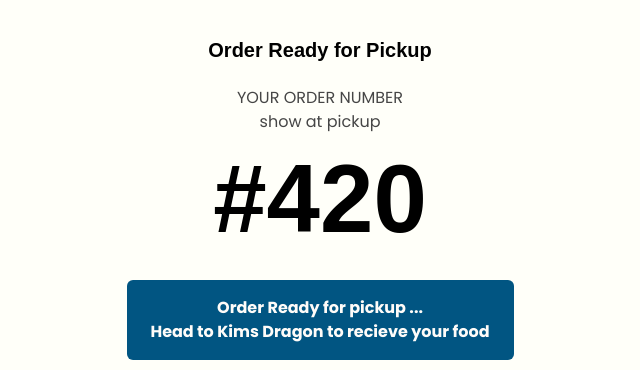
After one commit to OliviaKnestaut/2501-idm216-blueprints, a PHP site: page /alpha/order_progress_2.html in a window 1280 px wide. The commit adds this page. Shown: the part 393-763 px from the top of the page, without its empty margins (320-960 px from the left). Run offline with PHP 8.4, Linux system fonts and the light colour scheme; some web fonts are replaced.

Commit message:
order progress pages

```diff
--- /dev/null
+++ b/alpha/order_progress_2.html
@@ -0,0 +1,52 @@
+<!DOCTYPE html>
+<html lang="en">
+<head>
+    <meta charset="UTF-8">
+    <meta name="viewport" content="width=device-width, initial-scale=1.0">
+    <title>Document</title>
+    <link rel="stylesheet" href="../css/alpha/main_styles.css">
+    <link rel="stylesheet" href="../css/alpha/order_progress.css">
+</head>
+<body>
+    <header>
+        <a class="left" href="main.php">
+            <img class="header-icon" src="../images/alpha/assets/x-icon.svg" alt="">
+        </a>
+        <img class="header-icon" src="../images/alpha/assets/tracking-icon.svg" alt="">
+        <a href="cart.html">
+            <img class="header-icon" src="../images/alpha/assets/cart-icon.svg" alt="">
+        </a>
+    </header>
+    <div class="progress-header">
+        <img class="dragon-logo-clouds" src="../images/alpha/assets/dragon-logo-clouds.svg" alt="">
+        <h1 class="progress-title">Order Ready for Pickup</h1>
+        <div class="centered-text">
+            <p>YOUR ORDER NUMBER <br>show at pickup</p>
+        </div>
+        <div class="centered-text">
+            <h1 class="order-number">#420</p>
+        </div>
+    </div>
+
+
+    <div class="progress-wrapper">
+        <div class="order-info">
+            <h3 class="order-title">Order Ready for pickup ... <br>
+                Head to Kims Dragon to recieve your food</h1>
+        </div>
+    </div>
+
+    <div class="google-maps-wrapper">
+        <div class="google-maps">
+            <img src="../images/alpha/assets/google-maps.svg" alt="">
+        </div>
+        <button class="go-to-maps-btn">
+            <h3 class="order-title">Go to Maps to find 3101-3141 Ludlow St</h3>
+        </button>
+    </div>
+
+
+    <script src="../js/components/loading-bar.js"></script>
+
+</body>
+</html>
--- a/css/alpha/main_styles.css
+++ b/css/alpha/main_styles.css
@@ -24,6 +24,8 @@ html{
     --yellow: #F1D780 !important;
     --light-grey: #B1B1B1 !important;
     --dark-red: #7A2618 !important;
+    --white: #FFFCF9 !important;
+    --dark-orange: #B93F2B !important;
     --body-text: #464646 !important;
 
     --Poppins: 'Poppins', Arial, sans-serif ;
--- /dev/null
+++ b/css/alpha/order_progress.css
@@ -0,0 +1,139 @@
+.dragon-logo-clouds {
+    padding-top: 18px;
+}
+
+.progress-header{
+    display: flex;
+    flex-direction: column;
+    align-items: center;
+}
+
+.progress-title {
+    color: #000;
+    font-family: var(--Reem-Kufi-Ink);
+    font-size: 20px;
+    font-style: normal;
+    font-weight: 700;
+    line-height: 150%;
+    margin-top: 36px;
+    margin-bottom: 13px;
+}
+
+.progress-wrapper {
+    display: flex;
+    justify-content: center;  /* Horizontally center the progress bar */
+    align-items: center;      /* Vertically center the progress bar */        /* Ensure the wrapper takes up the full height of the viewport */
+}
+
+.progress-container {
+    display: flex;
+    align-items: center;
+    position: relative;
+    width: 90%;
+    max-width: 500px;
+}
+
+.progress-bar {
+    position: absolute;
+    height: 15px;
+    width: 0%;
+    background-color: #015582;
+    transition: width 1s ease-in-out;
+    z-index: 1;
+}
+.progress-track {
+    width: 99%;
+    height: 15px;
+    background-color: #C9DEEA;
+    border: 2px solid #015582;
+    position: absolute;
+    z-index: 0;
+}
+.step {
+    border-radius: 100%;
+    background-color: #fff;
+    border: 3px solid #015582;
+    display: flex;
+    justify-content: center;
+    align-items: center;
+    position: relative;
+    z-index: 2;
+    transition: background-color 0.5s ease-in-out;
+}
+.step img {
+    width: 35px;
+    height: 35px;
+    transition: filter 0.5s ease-in-out;
+}
+.active {
+    background-color: #015582;
+}
+.active img {
+    filter: invert(1);
+}
+.steps-container {
+    display: flex;
+    justify-content: space-between;
+    width: 100%;
+}
+
+.order-info {
+    display: flex;
+    justify-content: center;  /* Horizontally center the progress bar */
+    align-items: center;
+    background-color: #015582;
+    width: 90%;
+    height: 80px;
+    max-width: 500px;
+    border-radius: 6px;
+    margin-top: 21px;
+}
+
+.order-title {
+    color: var(--white);
+    text-align: center;
+    font-size: 16px;
+}
+
+.google-maps-wrapper {
+    display: flex;
+    flex-direction: column;
+    justify-content: center;
+    align-items: center;
+    margin-top: 13px;
+}
+
+/* Making the image smaller and keeping it centered */
+.google-maps {
+    display: flex;
+    justify-content: center;
+    align-items: center;
+}
+
+.google-maps img {
+    display: block;
+    width: 90%; /* Adjust this value to make the image smaller or larger */
+}
+
+.go-to-maps-btn {
+    width: 90%;
+    margin-top: -5px;
+    padding: 5px 20px; /* Button size */
+    background-color: var(--dark-orange); /* Orange button */
+    border: none; /* No border */
+    border-top-left-radius: 0; /* Square top-left corner */
+    border-top-right-radius: 0; /* Square top-right corner */
+    border-bottom-left-radius: 10px; /* Rounded bottom-left corner */
+    border-bottom-right-radius: 10px; /* Rounded bottom-right corner */
+    display: inline-flex; /* To keep the arrow aligned with text */
+    align-items: center; /* Vertically center the text and arrow */
+}
+
+.centered-text {
+    text-align: center;
+    margin-bottom: -20px;
+}
+
+.order-number {
+    font-size: 96px;
+}
--- /dev/null
+++ b/js/components/loading-bar.js
@@ -0,0 +1,22 @@
+document.addEventListener("DOMContentLoaded", function() {
+    let progressBar = document.getElementById("progress-bar");
+    let steps = document.querySelectorAll(".step");
+    let stepCount = steps.length;
+    let stepWidth = 100 / (stepCount - 1);
+
+    steps.forEach((step, index) => {
+        setTimeout(() => {
+            progressBar.style.width = (index * stepWidth) + "%";
+
+            setTimeout(() => {
+                step.classList.add("active");
+
+                if (index === stepCount - 1) {
+                    setTimeout(() => {
+                        window.location.href = "order_progress_2.html";
+                    }, 500);
+                }
+            }, 1200);
+        }, index * 1400);
+    });
+});
```
Also changed, not shown: alpha/order_progress_1.html (added, +56 -0 lines), components/loading-bar.html (added, +23 -0 lines), css/components/loading-bar.css (added, +50 -0 lines), images/alpha/assets/dragon-logo-clouds.svg (added), images/alpha/assets/google-maps.svg (added), images/loading-bar/almost-done-icon.svg (added), images/loading-bar/complete-icon.svg (added), images/loading-bar/cooking-icon.svg (added), images/loading-bar/ordered-icon.svg (added).
